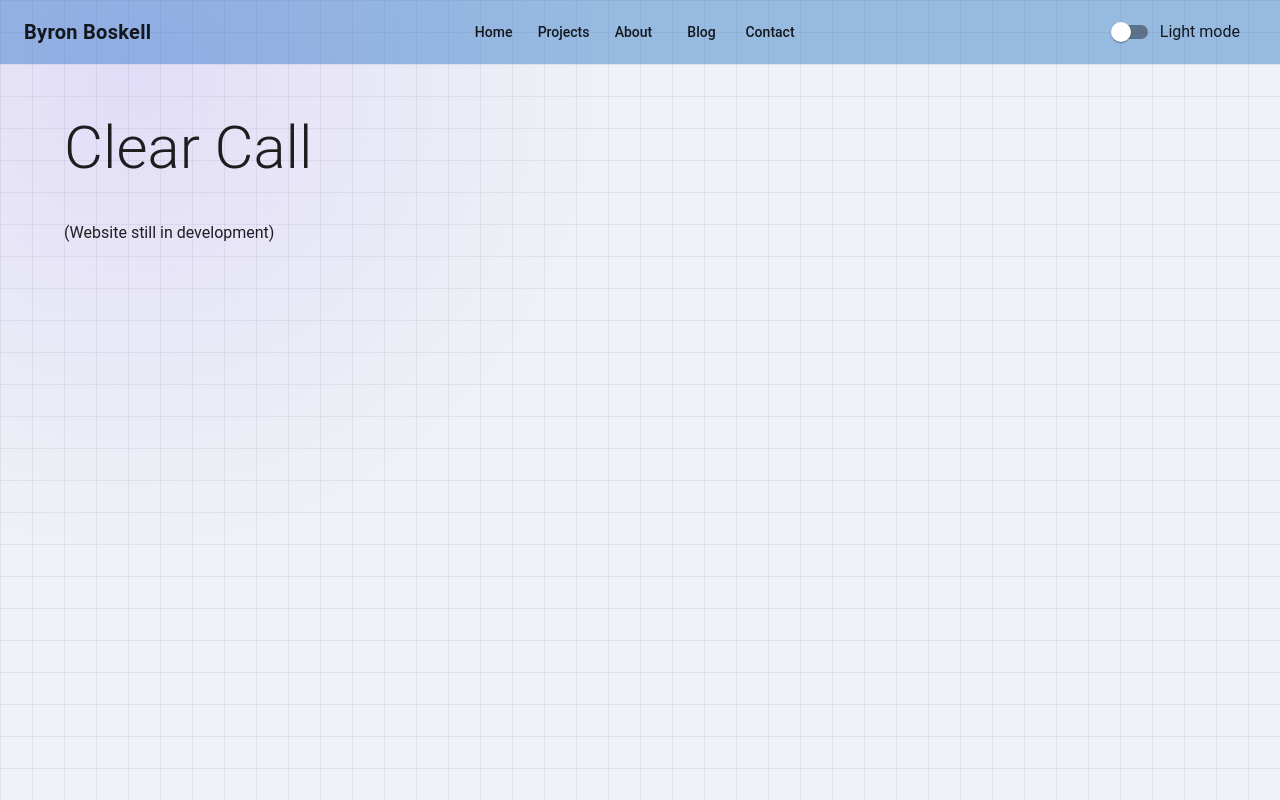
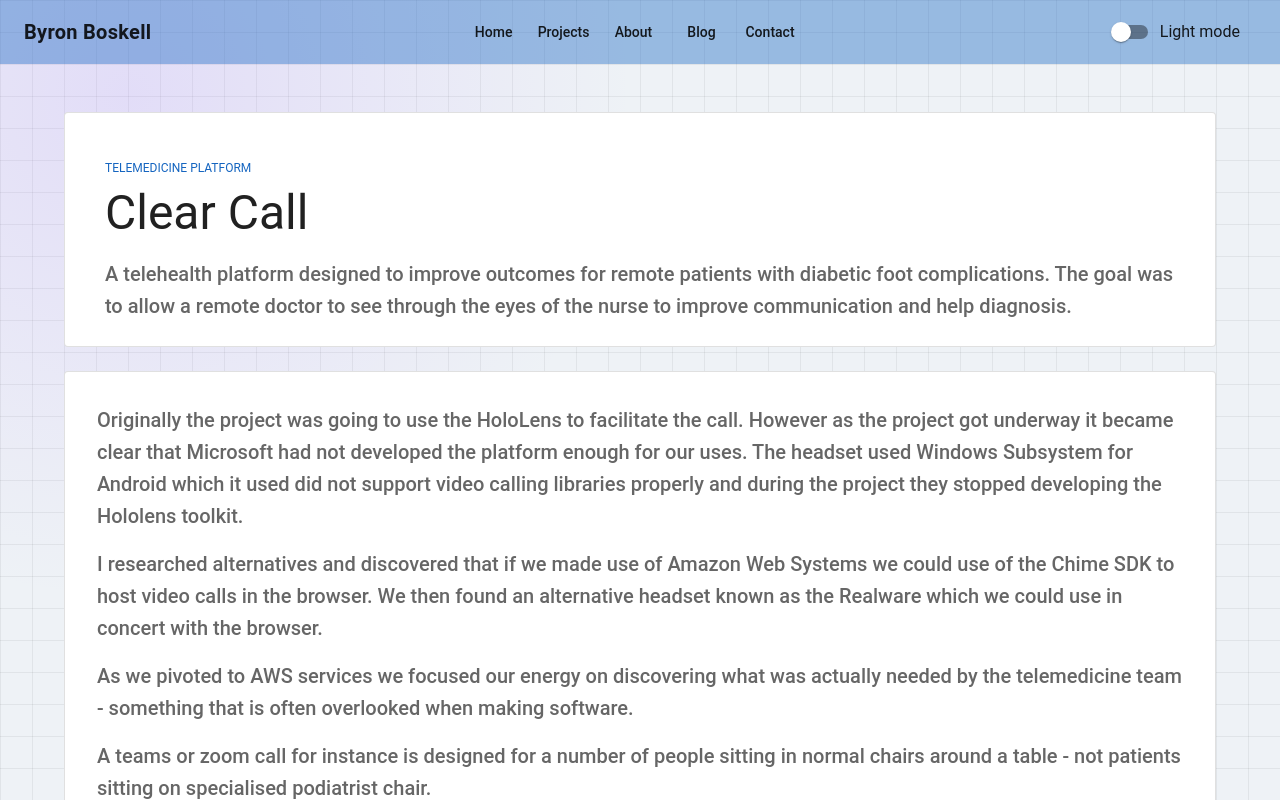
Before and after one commit to byronboskell/byronboskell.github.io, a React (Vite) app in the folder bbportfolio/: page /#/projects/telehealth in a window 1280 px wide. Shown: the top 800 px of the page. Built offline with nearby package versions, Linux system fonts and the light colour scheme.

Commit message:
clear-call-page: adding in some basic information.

```diff
--- a/bbportfolio/src/pages/clear-call-page.tsx
+++ b/bbportfolio/src/pages/clear-call-page.tsx
@@ -1,17 +1,45 @@
 import React from "react";
-import { Stack, Typography } from "@mui/material";
+import { Card, CardContent, Stack, Typography } from "@mui/material";
 import PageLayout from "../components/page-layout";
 
 const ClearCallPage: React.FC = () => {
     return (
         <PageLayout>
-            <Stack>
-                <Typography variant="h2" component="h1" gutterBottom>
-                    Clear Call
-                </Typography>
-                <Typography variant="body1" sx={{ mt: 2 }}>
-                    (Website still in development)
-                </Typography>
+            <Stack spacing={3}>
+                <Card component="article" variant="outlined">
+                    <CardContent sx={{ p: { xs: 3, md: 5 } }}>
+                        <Typography variant="overline" color="primary">
+                            Telemedicine Platform
+                        </Typography>
+                        <Typography variant="h3" component="h1" gutterBottom>
+                            Clear Call
+                        </Typography>
+                        <Typography variant="h6" component="p" color="text.secondary">
+                            A telehealth platform designed to improve outcomes for remote patients with diabetic foot complications. The goal was to allow a remote doctor to see through the eyes of the nurse to improve communication and help diagnosis.
+                        </Typography>
+                    </CardContent>
+                </Card>
+                <Card component="article" variant="outlined">
+                    <CardContent sx={{ p: { xs: 3, md: 4 } }}>
+                        <Stack spacing={2}>
+                            <Typography variant="h6" component="p" color="text.secondary">
+                                Originally the project was going to use the HoloLens to facilitate the call. However as the project got underway it became clear that Microsoft had not developed the platform enough for our uses. The headset used Windows Subsystem for Android which it used did not support video calling libraries properly and during the project they stopped developing the Hololens toolkit.
+                            </Typography>
+                            <Typography variant="h6" component="p" color="text.secondary">
+                                I researched alternatives and discovered that if we made use of Amazon Web Systems we could use of the Chime SDK to host video calls in the browser. We then found an alternative headset known as the Realware which we could use in concert with the browser.
+                            </Typography>
+                            <Typography variant="h6" component="p" color="text.secondary">
+                                As we pivoted to AWS services we focused our energy on discovering what was actually needed by the telemedicine team - something that is often overlooked when making software.
+                            </Typography>
+                            <Typography variant="h6" component="p" color="text.secondary">
+                                A teams or zoom call for instance is designed for a number of people sitting in normal chairs around a table - not patients sitting on specialised podiatrist chair.
+                            </Typography>
+                            <Typography variant="h6" component="p" color="text.secondary">
+                                We came up with a whole set of hardware to provide reliable sound and video while also working on creating a simple and easy to use webportal for managing consults, with specialised video call views for different users.
+                            </Typography>
+                        </Stack>
+                    </CardContent>
+                </Card>
             </Stack>
         </PageLayout>
     );
```
